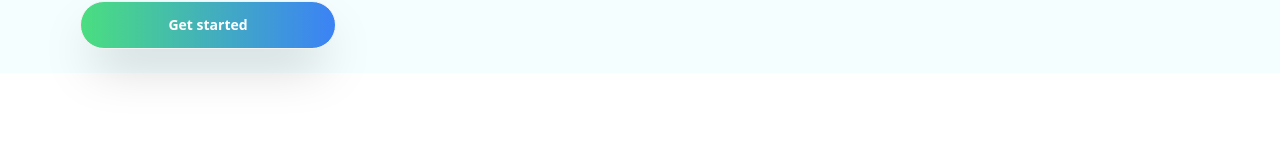
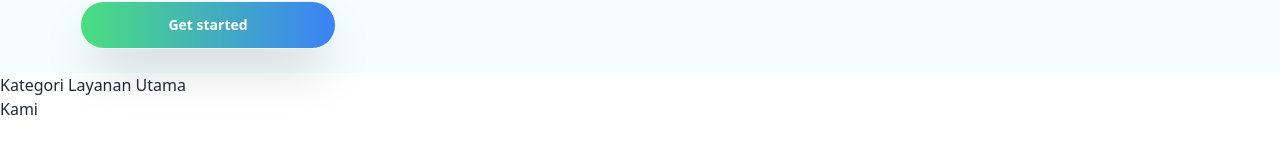
Before and after one commit to fs37dev/front-end-user, a React (Vite) app: page / in a window 1280 px wide. Shown: the part 367-520 px from the top of the page. Built offline with nearby package versions, Linux system fonts and the light colour scheme.

Commit message:
feat: service

```diff
--- /dev/null
+++ b/src/components/service.jsx
@@ -0,0 +1,19 @@
+import React from 'react'
+
+function HomeService() {
+  return (
+    <div>
+      <div>
+        <h1>
+          Kategori <span>Layanan Utama</span>
+        </h1>
+        <h1>Kami</h1>
+      </div>
+      <div>
+
+      </div>
+    </div>
+  );
+}
+
+export default HomeService
--- a/src/pages/home.jsx
+++ b/src/pages/home.jsx
@@ -2,11 +2,13 @@ import React from 'react'
 import Navbar from '../components/navbar'
 import { Route, Routes } from 'react-router-dom';
 import HomeGet from '../components/homeget';
+import HomeService from '../components/service';
 
 function Home() {
   return (
     <>
       <HomeGet/>
+      <HomeService/>
     </>
   );
 }
--- a/src/pages/services.jsx
+++ /dev/null
@@ -1,9 +0,0 @@
-import React from 'react'
-
-function Services() {
-  return (
-    <div>Services</div>
-  )
-}
-
-export default Services
```
